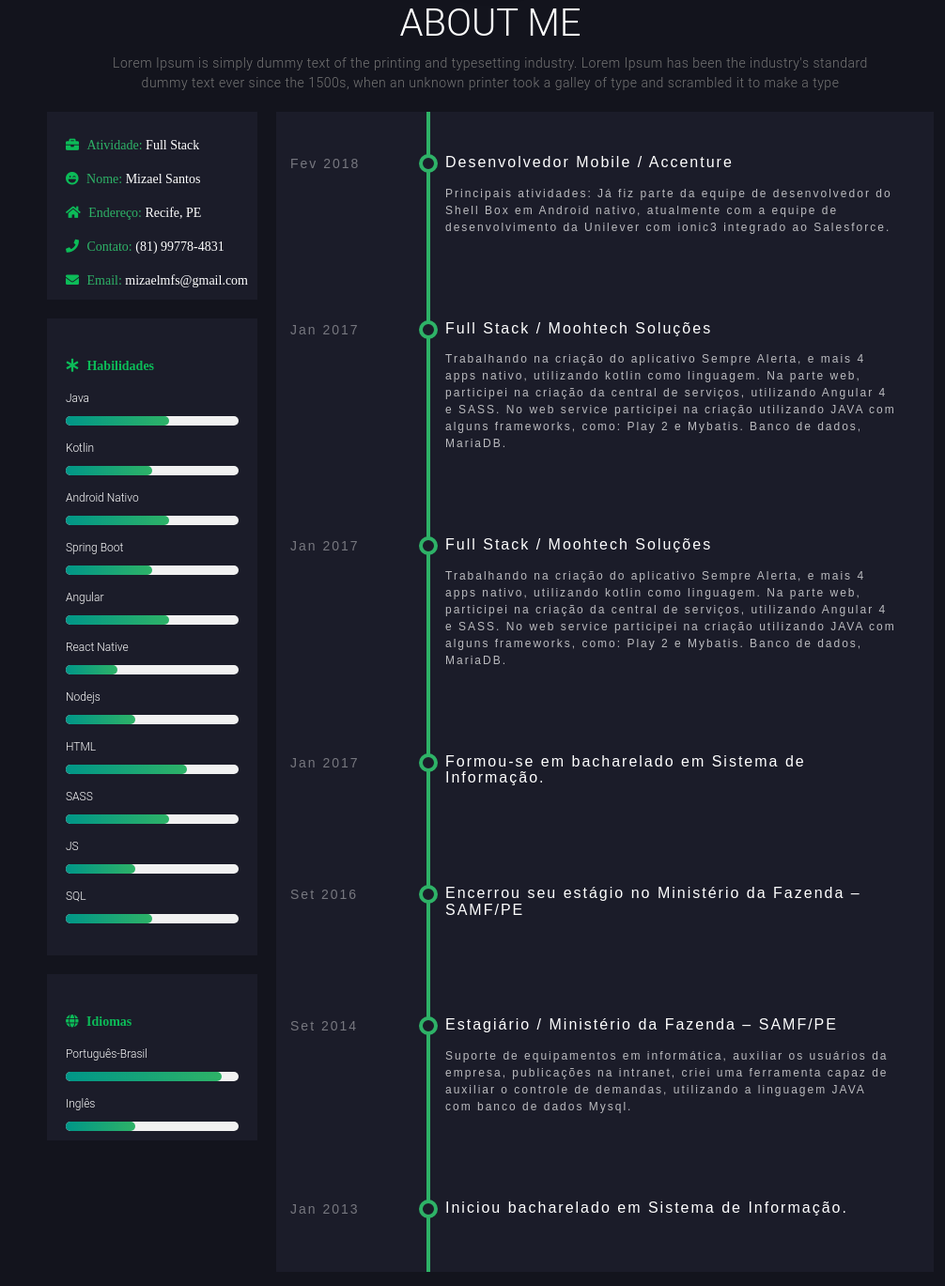
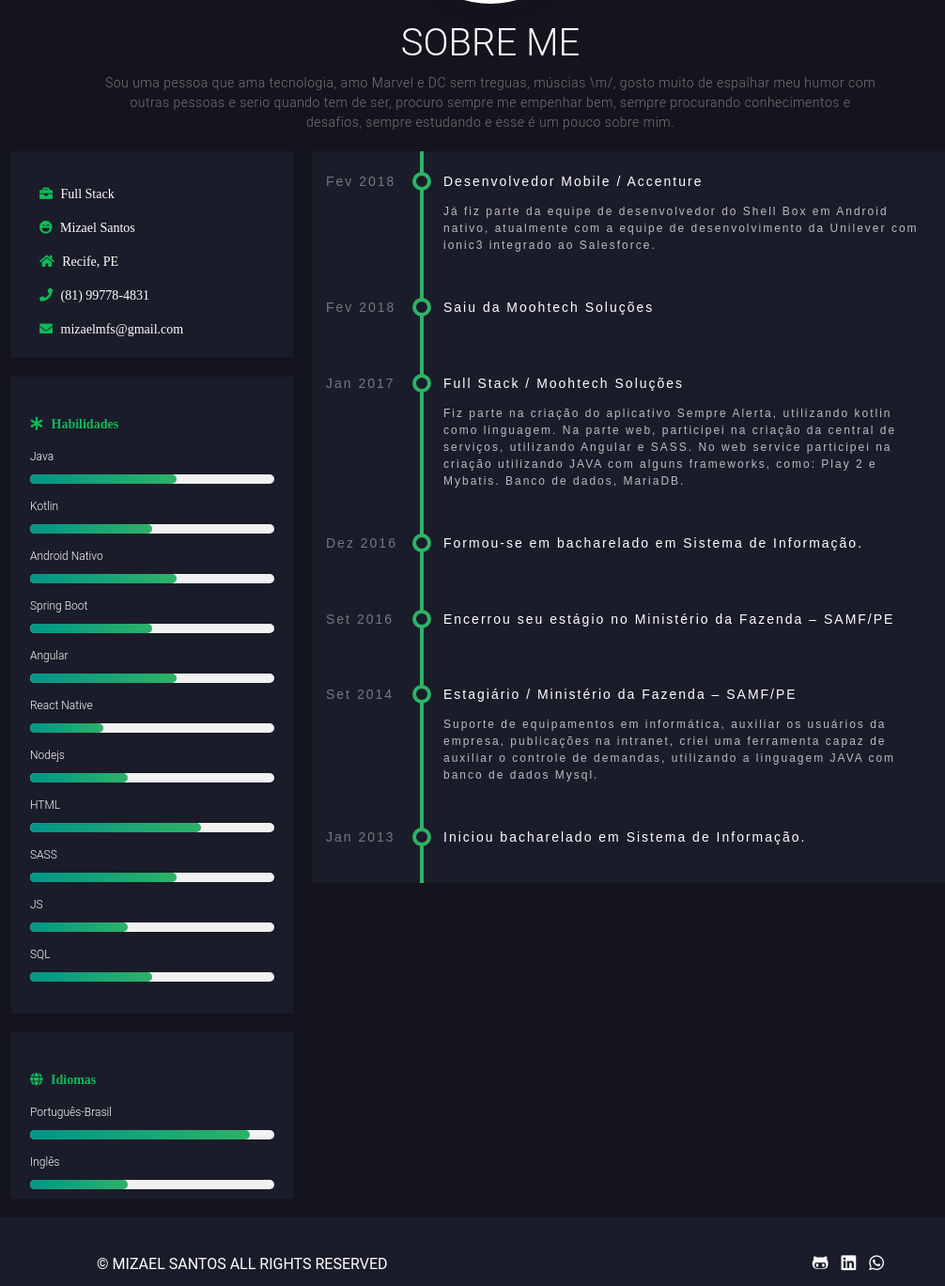
Before and after one commit to mizaelmfs/portifolio, a website: page index.html in a window 1280 px wide. Shown: the part 451-1820 px from the top of the page at 94% size, without its empty margins (118-1124 px from the left). Drawn offline with Linux system fonts and the light colour scheme.

Commit message:
finalize footer

```diff
--- a/index.html
+++ b/index.html
@@ -15,31 +15,31 @@
     <main>
         <header>
             <h1><strong>Mizael</strong> F <strong>Santos</strong></h1>
-            <p>Code / Coffee / Geek</p>
+            <p><i class="fas fa-code"></i></i> // <i class="fas fa-mug-hot"></i> // <i class="fas fa-glasses"></i></p>
             <div class="img-perfil">
-                <img src="img/lobo.jpg" />
+                <img src="img/profile.jpeg" />
             </div>
         </header>
 
         <div class="body-section">
             <div class="about">
-                <h3>About me</h3>
-                <p>Lorem Ipsum is simply dummy text of the printing and typesetting industry. Lorem Ipsum has been the
-                    industry's standard dummy text ever since the 1500s, when an unknown printer took a galley of type
-                    and scrambled it to make a type</p>
+                <h3>Sobre me</h3>
+                <p>Sou uma pessoa que ama tecnologia, amo Marvel e DC sem treguas, múscias \m/, gosto muito de espalhar
+                    meu humor com outras pessoas e serio quando tem de ser, procuro sempre me empenhar bem, sempre
+                    procurando conhecimentos e desafios, sempre estudando e esse é um pouco sobre mim.</p>
             </div>
             <div class="cards">
                 <div class="card-left">
                     <div class="card-about">
-                        <p class="icon-custom"><i class="fa fa-briefcase"><span> Atividade: </span><span> Full
+                        <p class="icon-custom"><i class="fa fa-briefcase"><span> Full
                                     Stack</span></i></p>
-                        <p class="icon-custom"><i class="fas fa-laugh-wink"><span> Nome: </span><span> Mizael
+                        <p class="icon-custom"><i class="fas fa-laugh-wink"><span> Mizael
                                     Santos</span></i></p>
-                        <p class="icon-custom"><i class="fa fa-home"><span> Endereço: </span><span> Recife,
+                        <p class="icon-custom"><i class="fa fa-home"><span> Recife,
                                     PE</span></i></p>
-                        <p class="icon-custom"><i class="fa fa-phone"><span> Contato: </span><span> (81)
+                        <p class="icon-custom"><i class="fa fa-phone"><span> (81)
                                     99778-4831</span></i></p>
-                        <p class="icon-custom"><i class="fa fa-envelope"><span> Email: </span><span>
+                        <p class="icon-custom"><i class="fa fa-envelope"><span>
                                     mizaelmfs@gmail.com</span></i></p>
                     </div>
                     <div class="card-skills">
@@ -113,9 +113,19 @@
                                 <p class="time">Fev 2018</p>
                                 <div class="content">
                                     <h2 class="title">Desenvolvedor Mobile / Accenture</h2>
-                                    <p>Principais atividades: Já fiz parte da equipe de desenvolvedor do Shell Box em
+                                    <p>Já fiz parte da equipe de desenvolvedor do Shell Box em
                                         Android nativo, atualmente com a equipe de desenvolvimento da Unilever com
                                         ionic3 integrado ao Salesforce.</p>
+                                </div>
+                            </div>
+                        </div>
+                    </div>
+                    <div class="card-timeline">
+                        <div class="timeline-body">
+                            <div class="timeline-item">
+                                <p class="time">Fev 2018</p>
+                                <div class="content">
+                                    <h2 class="title">Saiu da Moohtech Soluções</h2>
                                 </div>
                             </div>
                         </div>
@@ -126,11 +136,10 @@
                                 <p class="time">Jan 2017</p>
                                 <div class="content">
                                     <h2 class="title">Full Stack / Moohtech Soluções</h2>
-                                    <p>Trabalhando na criação do aplicativo Sempre Alerta, e mais
-                                        4 apps nativo, utilizando kotlin como linguagem. Na parte web, participei na
-                                        criação da central de serviços, utilizando Angular 4 e SASS. No web service
-                                        participei na criação utilizando JAVA com alguns frameworks, como: Play 2 e
-                                        Mybatis. Banco de dados, MariaDB.</p>
+                                    <p>Fiz parte na criação do aplicativo Sempre Alerta, utilizando kotlin como
+                                        linguagem. Na parte web, participei na criação da central de serviços,
+                                        utilizando Angular e SASS. No web service participei na criação utilizando JAVA
+                                        com alguns frameworks, como: Play 2 e Mybatis. Banco de dados, MariaDB.</p>
                                 </div>
                             </div>
                         </div>
@@ -138,22 +147,7 @@
                     <div class="card-timeline">
                         <div class="timeline-body">
                             <div class="timeline-item">
-                                <p class="time">Jan 2017</p>
-                                <div class="content">
-                                    <h2 class="title">Full Stack / Moohtech Soluções</h2>
-                                    <p>Trabalhando na criação do aplicativo Sempre Alerta, e mais
-                                        4 apps nativo, utilizando kotlin como linguagem. Na parte web, participei na
-                                        criação da central de serviços, utilizando Angular 4 e SASS. No web service
-                                        participei na criação utilizando JAVA com alguns frameworks, como: Play 2 e
-                                        Mybatis. Banco de dados, MariaDB.</p>
-                                </div>
-                            </div>
-                        </div>
-                    </div>
-                    <div class="card-timeline">
-                        <div class="timeline-body">
-                            <div class="timeline-item">
-                                <p class="time">Jan 2017</p>
+                                <p class="time">Dez 2016</p>
                                 <div class="content">
                                     <h2 class="title">Formou-se em bacharelado em Sistema de Informação.</h2>
                                 </div>
@@ -176,10 +170,9 @@
                                 <p class="time">Set 2014</p>
                                 <div class="content">
                                     <h2 class="title">Estagiário / Ministério da Fazenda – SAMF/PE</h2>
-                                    <p>Suporte de equipamentos em informática, auxiliar os
-                                        usuários da empresa, publicações na intranet, criei uma ferramenta capaz de
-                                        auxiliar o controle de demandas, utilizando a linguagem JAVA com banco de dados
-                                        Mysql.</p>
+                                    <p>Suporte de equipamentos em informática, auxiliar os usuários da empresa,
+                                        publicações na intranet, criei uma ferramenta capaz de auxiliar o controle de
+                                        demandas, utilizando a linguagem JAVA com banco de dados Mysql.</p>
                                 </div>
                             </div>
                         </div>
@@ -199,7 +192,20 @@
         </div>
     </main>
     <footer>
+        <p>&copy; MIZAEL SANTOS ALL RIGHTS RESERVED</p>
+        <div>
+            <a target="blank" href="https://github.com/mizaelmfs">
+                <i class="fab fa-github-alt"></i>
+            </a>
 
+            <a target="blank" href="https://www.linkedin.com/in/mizael-santos-4127a9113">
+                <i class="fab fa-linkedin"></i>
+            </a>
+
+            <a target="blank" href="https://api.whatsapp.com/send?phone=5581997784831">
+                <i class="fab fa-whatsapp"></i>
+            </a>
+        </div>
     </footer>
     <script src="./js/scripts.js"></script>
 </body>
--- a/sass/components/_icon.sass
+++ b/sass/components/_icon.sass
@@ -9,5 +9,3 @@
         span
             font-weight: $light !important
             color: $white !important
-            &:first-child
-                color: $green-strong !important
--- a/sass/fragments/_footer.sass
+++ b/sass/fragments/_footer.sass
@@ -1,3 +1,31 @@
 footer
+    clear: both
     background: $black-grey
     height: 100px
+    text-align: center
+    display: flex
+    flex-direction: row
+    justify-content: space-around
+    align-items: center
+    p,
+        text-transform: uppercase
+        +breakpoint($phone)
+            +font-size(14px)
+    a
+        text-decoration: none
+        &:hover
+            color: $green-strong
+            +transition(.4s)
+        &:active
+            text-decoration: none
+        i
+            padding-left: 10px
+            +font-size(18px)
+            &:hover
+                color: $green-strong
+                +transition(.4s)
+
+    a,
+    p,
+    i
+        color: $white
--- a/sass/fragments/_header.sass
+++ b/sass/fragments/_header.sass
@@ -15,11 +15,12 @@ header
             border: 5px solid $white
             +img-responsive
             width: 25%
-            height: 200px;
-            width: 200px;
-            bottom: -100px;
-            position: relative;
-            margin: -70px auto 0 auto;
+            height: 200px
+            z-index: 9
+            width: 200px
+            bottom: -100px
+            position: relative
+            margin: -70px auto 0 auto
             +transition(.4s)
             +border-radius(100%)
             box-shadow: 0 4px 20px 0 rgba($black, 0.19)
@@ -35,7 +36,7 @@ header
         text-transform: uppercase
         +font-size(40px)
         +breakpoint($phone)
-            +font-size(20px)
+            +font-size(30px)
 
 
     h1,
@@ -48,5 +49,6 @@ header
         margin: 0 auto 0 auto
         padding: 10px
         background: $green-light
-        +breakpoint($phone)
-            +font-size(10px)
+        +font-size(30px)
+        i
+           +font-size(30px)
--- a/sass/templates/_home.sass
+++ b/sass/templates/_home.sass
@@ -37,10 +37,11 @@ main
         .card-left
             display: flex
             flex-direction: column
+            min-width: 300px
             +breakpoint($phone)
                 margin-bottom: 20px
             .card-about
-                padding: 10px
+                padding: 20px
                 background-color: $black-grey
             .card-skills
                 margin-top: 20px
@@ -74,7 +75,7 @@ main
                         height: 100%
                         background-color: $green-strong
                         position: absolute
-                        left: 60px
+                        left: 15px
                         top: 0
                     .timeline-item
                         position: relative
@@ -86,17 +87,19 @@ main
                             border: 4px solid $green-strong
                             background-color: $black-grey
                             position: absolute
-                            left: 52px
-                            top: 0px
+                            left: 7px
+                            top: -3px
                             z-index: 9;
                         .time
                             position: absolute
                             left: -85px
+                            top: -3px
                             +opacity(.4)
                             +font-size(14px)
                         .content
-                            margin: 40px 40px 0px 80px;
-                            padding-bottom: 40px
+                            margin: 20px 40px 0px 40px;
+                            padding-bottom: 20px
                             .title
                                 font-weight: $regular
                                 margin-bottom: 15px
+                                +font-size(14px)
```
Also changed, not shown: css/home.css, img/profile.jpeg (added).
